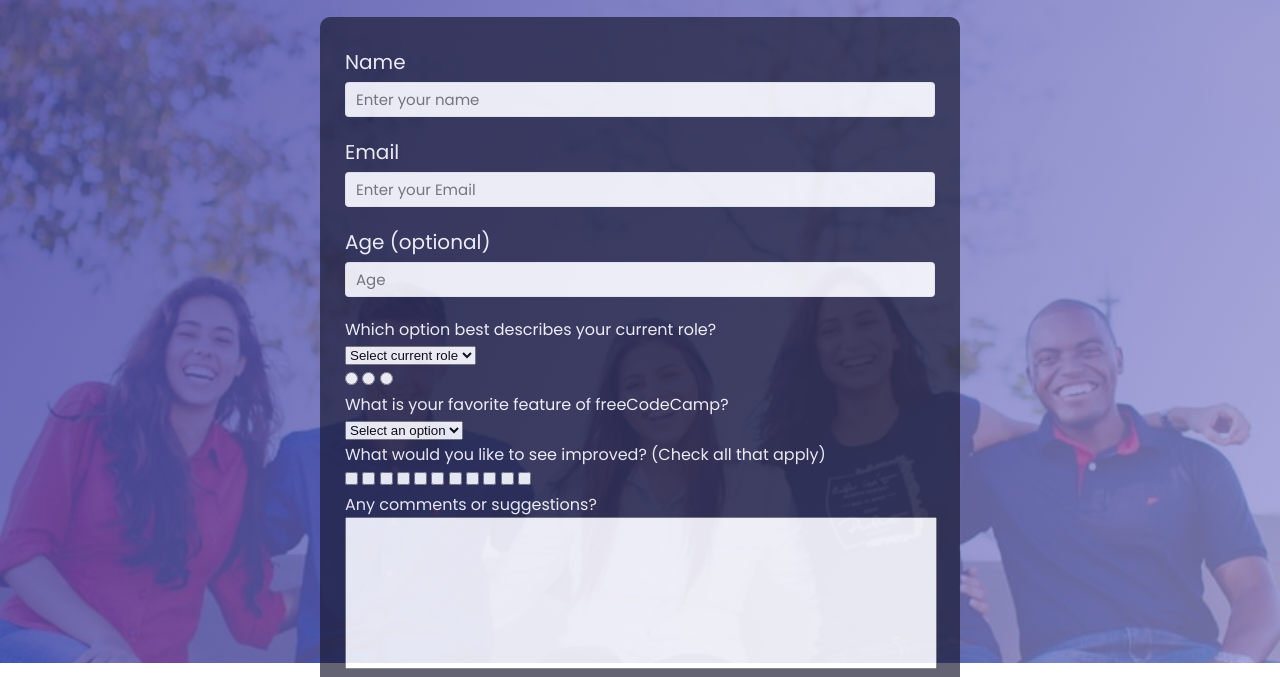
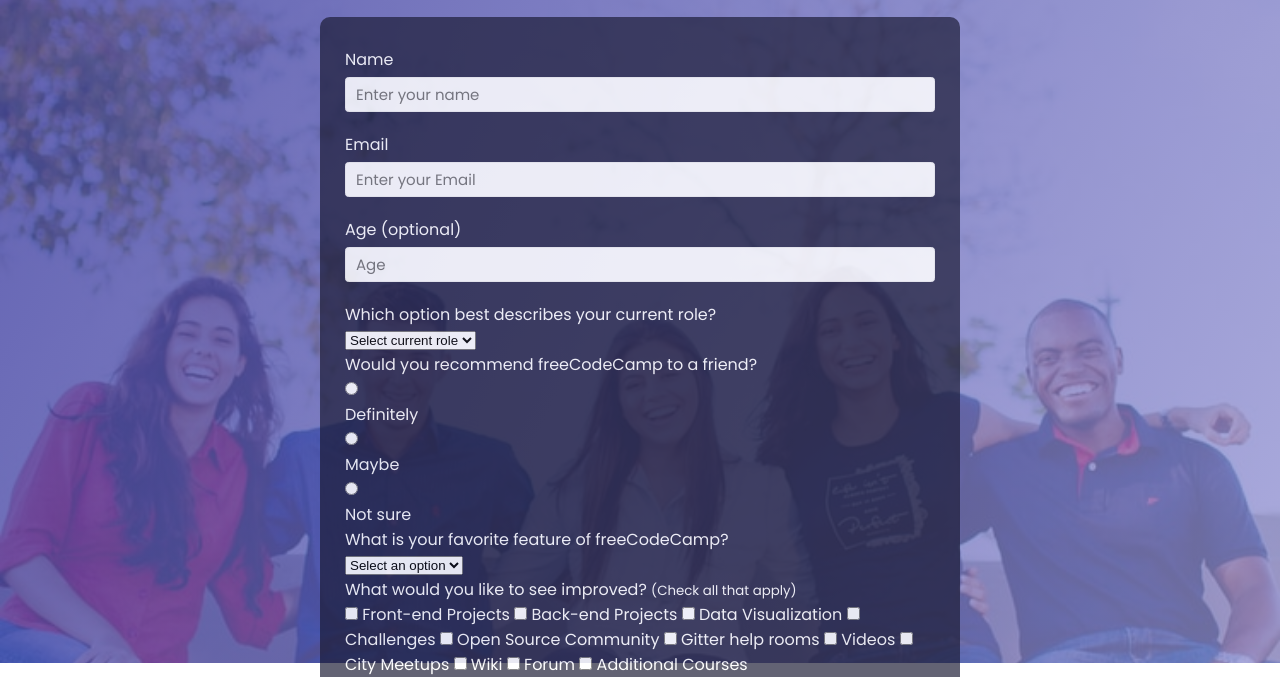
Before and after one commit to fnacarellidev/Survey-Form-Freecode-Camp, a plain HTML site: page index.html in a window 1280 px wide. Shown: the part 137-814 px from the top of the page. Drawn offline with Linux system fonts and the light colour scheme.

Commit message:
updated html

```diff
--- a/index.html
+++ b/index.html
@@ -18,25 +18,25 @@
         </div>
         <div class="page__main-container">
             <form action="#" id="survey-form">
-                <label for="name" id="name=label" class="description-input">
+                <label for="name" id="name=label" class="description-items">
                     Name
                     <input type="text" name="" id="name" required class="input-area" placeholder="Enter your name" style="display: block;">
                 </label>
 
-                <label for="email" id="email-label" class="description-input">
+                <label for="email" id="email-label" class="description-items">
                     Email
                     <input type="text" name="" id="email" required class="input-area" placeholder="Enter your Email" style="display: block;">
                 </label>
 
-                <label for="number" id="number-label" class="description-input">
+                <label for="number" id="number-label" class="description-items">
                     Age (optional)
                     <input type="number" name="" id="number" class="input-area" placeholder="Age" style="display: block;">
                 </label>
 
                 <div class="dropdown-wrap">
-                    <p id="dropdown-title">Which option best describes your current role?</p>
-                    <select name="" id="dropdown">
-                        <option value="default">Select current role</option>
+                    <p class="description-items">Which option best describes your current role?</p>
+                    <select name="" id="dropdown" class="dropdown-styles">
+                        <option value="default" selected disabled>Select current role</option>
                         <option value="student">Student</option>
                         <option value="full-time-job">Full Time Job</option>
                         <option value="full-time-learner">Full Time Learner</option>
@@ -45,20 +45,28 @@
                     </select>
                 </div>
 
-                <label for="">
-                    <input type="radio" name="recommend-freecodecamp" id="" value="">
-                </label>
-                <label for="">
-                    <input type="radio" name="recommend-freecodecamp" id="" value="">
-                </label>
-                <label for="">
-                    <input type="radio" name="recommend-freecodecamp" id="" value="">
-                </label>
+                <div class="radio-wrap">
+                    <p class="description-items">Would you recommend freeCodeCamp to a friend?</p>
+                    <label class="label-radio">
+                        <input type="radio" name="recommend-freecodecamp" value="definitely">
+                        <p class="radio-description">Definitely</p>
+                    </label>
+                    <label class="label-radio">
+                        <input type="radio" name="recommend-freecodecamp" value="maybe">
+                        <p class="radio-description">Maybe</p>
+                    </label>
+                    <label class="label-radio">
+                        <input type="radio" name="recommend-freecodecamp" value="not-sure">
+                        <p class="radio-description">Not sure</p>
+                    </label>
+                </div>
+
+
 
                 <div class="dropdown-wrap">
-                    <p class="dropdown-title">What is your favorite feature of freeCodeCamp?</p>
-                    <select name="" id="dropdown2">
-                        <option value="default">Select an option</option>
+                    <p class="description-items">What is your favorite feature of freeCodeCamp?</p>
+                    <select name="" id="dropdown2" class="dropdown-styles">
+                        <option value="default" selected disabled>Select an option</option>
                         <option value="challenges">Challenges</option>
                         <option value="projects">Projects</option>
                         <option value="community">Community</option>
@@ -67,44 +75,55 @@
                 </div>
 
                 <div class="checkbox-wrap">
-                    <p class="checkbox-title">What would you like to see improved? (Check all that apply)</p>
-                    <label for="">
-                        <input type="checkbox" name="what-to-improve" id="" value="">
+                    <p class="description-items">What would you like to see improved? <small id="small-letters">(Check all that apply)</small> </p>
+                    <label class="label-checkbox">
+                        <input type="checkbox" name="what-to-improve" id="front-end-projects-checkbox" value="front-end-projects-checkbox" class="checkboxes">
+                        Front-end Projects
                     </label>
-                    <label for="">
-                        <input type="checkbox" name="what-to-improve" id="" value="">
+                    <label class="label-checkbox">
+                        <input type="checkbox" name="what-to-improve" id="back-end-projects-checkbox" value="back-end-projects-checkbox" class="checkboxes">
+                        Back-end Projects
                     </label>
-                    <label for="">
-                        <input type="checkbox" name="what-to-improve" id="" value="">
+                    <label class="label-checkbox">
+                        <input type="checkbox" name="what-to-improve" id="data-visualization-checkbox" value="data-visualization-checkbox" class="checkboxes">
+                        Data Visualization
                     </label>
-                    <label for="">
-                        <input type="checkbox" name="what-to-improve" id="" value="">
+                    <label class="label-checkbox">
+                        <input type="checkbox" name="what-to-improve" id="challenges-checkbox" value="challenges-checkbox" class="checkboxes">
+                        Challenges
                     </label>
-                    <label for="">
-                        <input type="checkbox" name="what-to-improve" id="" value="">
+                    <label class="label-checkbox">
+                        <input type="checkbox" name="what-to-improve" id="open-source-checkbox" value="open-source-checkbox" class="checkboxes">
+                        Open Source Community
                     </label>
-                    <label for="">
-                        <input type="checkbox" name="what-to-improve" id="" value="">
+                    <label class="label-checkbox">
+                        <input type="checkbox" name="what-to-improve" id="gitter-help-rooms-checkbox" value="gitter-help-rooms-checkbox" class="checkboxes">
+                        Gitter help rooms
                     </label>
-                    <label for="">
-                        <input type="checkbox" name="what-to-improve" id="" value="">
+                    <label class="label-checkbox">
+                        <input type="checkbox" name="what-to-improve" id="videos-checkbox" value="videos-checkbox" class="checkboxes">
+                        Videos
                     </label>
-                    <label for="">
-                        <input type="checkbox" name="what-to-improve" id="" value="">
+                    <label class="label-checkbox">
+                        <input type="checkbox" name="what-to-improve" id="city-meetups-checkbox" value="city-meetups-checkbox" class="checkboxes">
+                        City Meetups
                     </label>
-                    <label for="">
-                        <input type="checkbox" name="what-to-improve" id="" value="">
+                    <label class="label-checkbox">
+                        <input type="checkbox" name="what-to-improve" id="wiki-checkbox" value="wiki-checkbox" class="checkboxes">
+                        Wiki
                     </label>
-                    <label for="">
-                        <input type="checkbox" name="what-to-improve" id="" value="">
+                    <label class="label-checkbox">
+                        <input type="checkbox" name="what-to-improve" id="forum-checkbox" value="forum-checkbox" class="checkboxes">
+                        Forum
                     </label>
-                    <label for="">
-                        <input type="checkbox" name="what-to-improve" id="" value="">
+                    <label class="label-checkbox">
+                        <input type="checkbox" name="what-to-improve" id="additional-courses-checkbox" value="additional-courses-checkbox" class="checkboxes">
+                        Additional Courses
                     </label>
                 </div>
 
                 <div class="textarea-wrap">
-                    <p id="textarea-title">
+                    <p class="description-items">
                         Any comments or suggestions?
                     </p>
                     <textarea name="" id="survey-form"></textarea>
```
